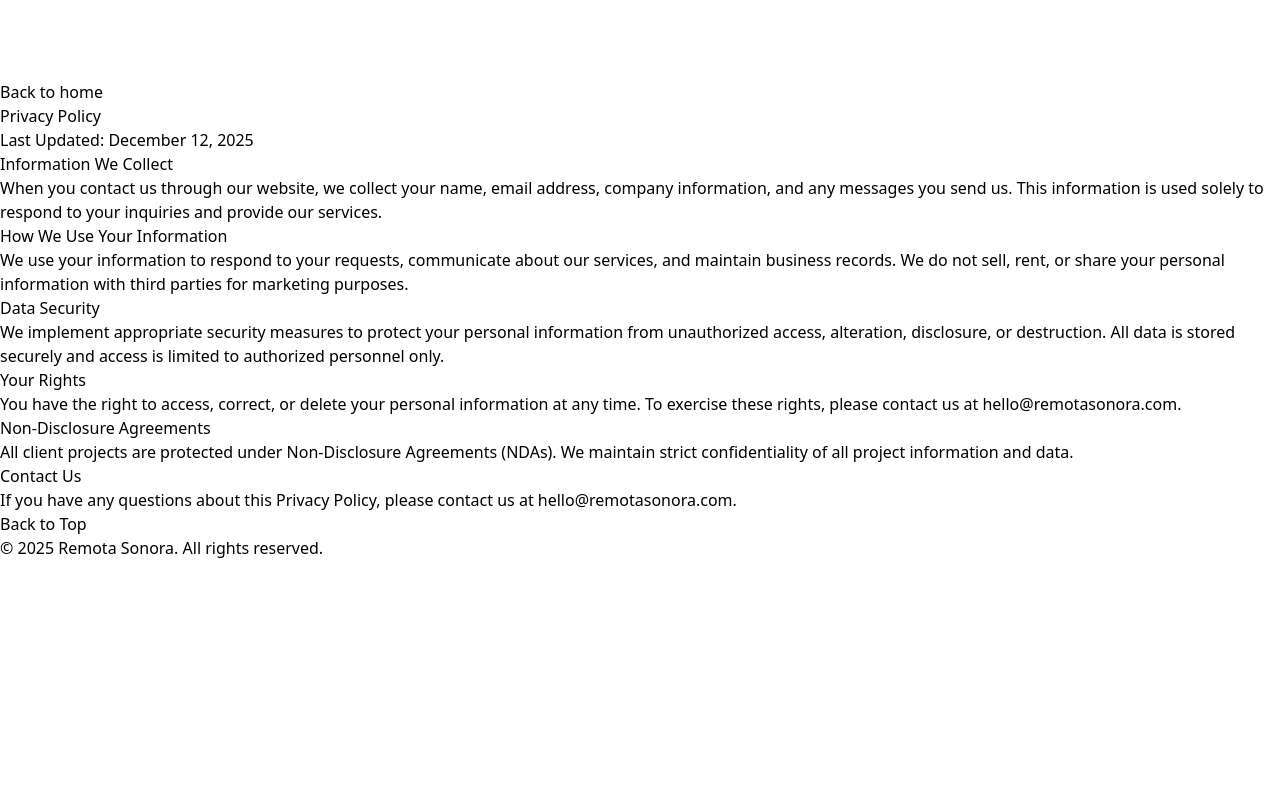
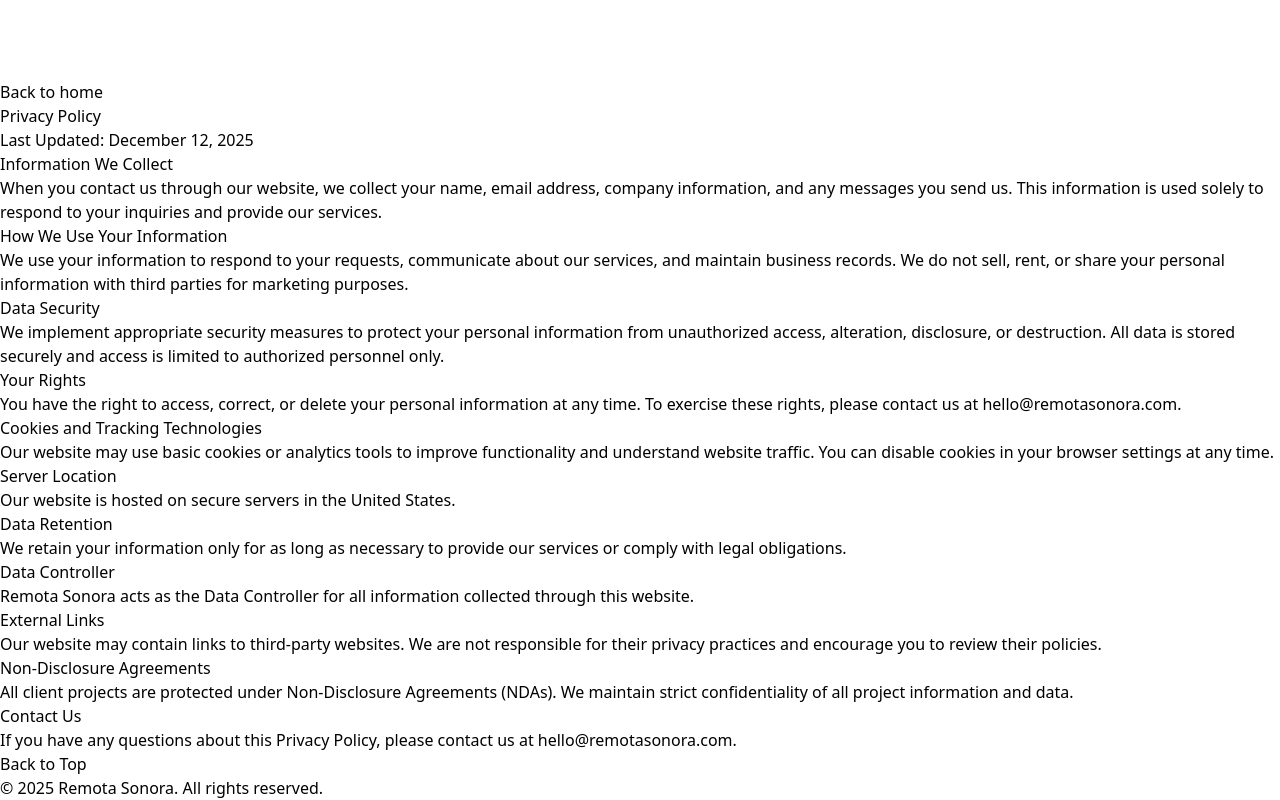
Before and after one commit to josesantosra92-collab/remotasonora, a React (Vite) app: page /privacy in a window 1280 px wide. Shown: the part 1272-2072 px from the top of the page. Before the commit the page ends 1832 px from the top, so only its background shows below. Built offline with nearby package versions, Linux system fonts and the light colour scheme.

Commit message:
Update privacy.jsx

```diff
--- a/src/pages/privacy.jsx
+++ b/src/pages/privacy.jsx
@@ -1,6 +1,6 @@
 import { useState, useEffect } from "react";
 import { Link } from "react-router-dom";
-import { createPageUrl } from "../utils";
+import { createPageUrl } from "@/utils";
 
 export default function Privacy() {
   const [lang, setLang] = useState("en");
@@ -34,6 +34,26 @@
           content: "You have the right to access, correct, or delete your personal information at any time. To exercise these rights, please contact us at hello@remotasonora.com."
         },
         {
+          title: "Cookies and Tracking Technologies",
+          content: "Our website may use basic cookies or analytics tools to improve functionality and understand website traffic. You can disable cookies in your browser settings at any time."
+        },
+        {
+          title: "Server Location",
+          content: "Our website is hosted on secure servers in the United States."
+        },
+        {
+          title: "Data Retention",
+          content: "We retain your information only for as long as necessary to provide our services or comply with legal obligations."
+        },
+        {
+          title: "Data Controller",
+          content: "Remota Sonora acts as the Data Controller for all information collected through this website."
+        },
+        {
+          title: "External Links",
+          content: "Our website may contain links to third-party websites. We are not responsible for their privacy practices and encourage you to review their policies."
+        },
+        {
           title: "Non-Disclosure Agreements",
           content: "All client projects are protected under Non-Disclosure Agreements (NDAs). We maintain strict confidentiality of all project information and data."
         },
@@ -62,6 +82,26 @@
         {
           title: "Tus Derechos",
           content: "Tienes derecho a acceder, corregir o eliminar tu información personal en cualquier momento. Para ejercer estos derechos, contáctanos en hello@remotasonora.com."
+        },
+        {
+          title: "Cookies y Tecnologías de Seguimiento",
+          content: "Nuestro sitio web puede usar cookies básicas o herramientas de análisis para mejorar la funcionalidad y comprender el tráfico del sitio web. Puedes desactivar las cookies en la configuración de tu navegador en cualquier momento."
+        },
+        {
+          title: "Ubicación del Servidor",
+          content: "Nuestro sitio web está alojado en servidores seguros en los Estados Unidos."
+        },
+        {
+          title: "Plazo de Conservación de Datos",
+          content: "Conservamos tu información solo el tiempo necesario para proporcionar nuestros servicios o cumplir con obligaciones legales."
+        },
+        {
+          title: "Responsable de Datos",
+          content: "Remota Sonora actúa como Responsable de Datos para toda la información recopilada a través de este sitio web."
+        },
+        {
+          title: "Enlaces Externos",
+          content: "Nuestro sitio web puede contener enlaces a sitios web de terceros. No somos responsables de sus prácticas de privacidad y te alentamos a revisar sus políticas."
         },
         {
           title: "Acuerdos de Confidencialidad",
```
